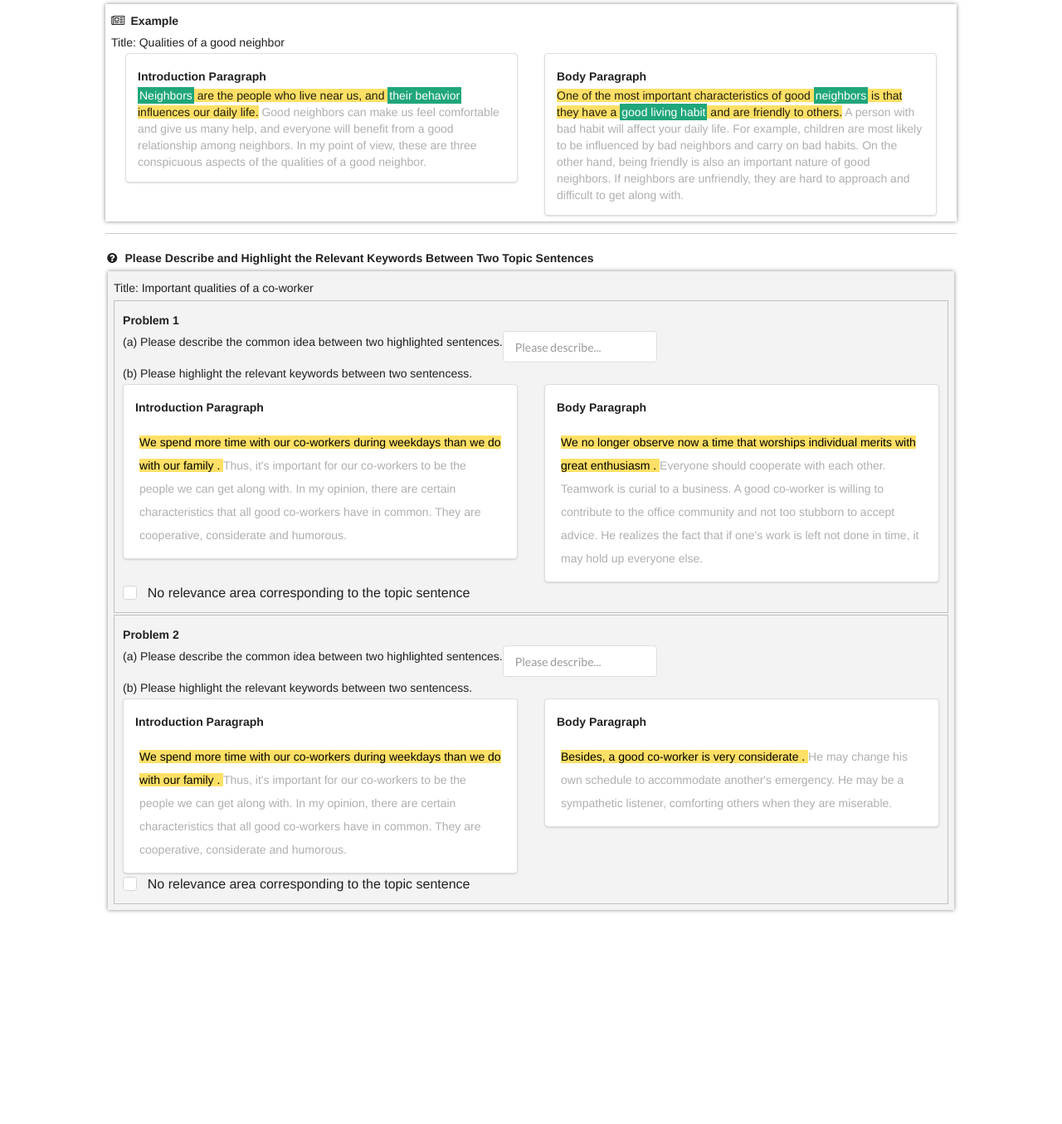
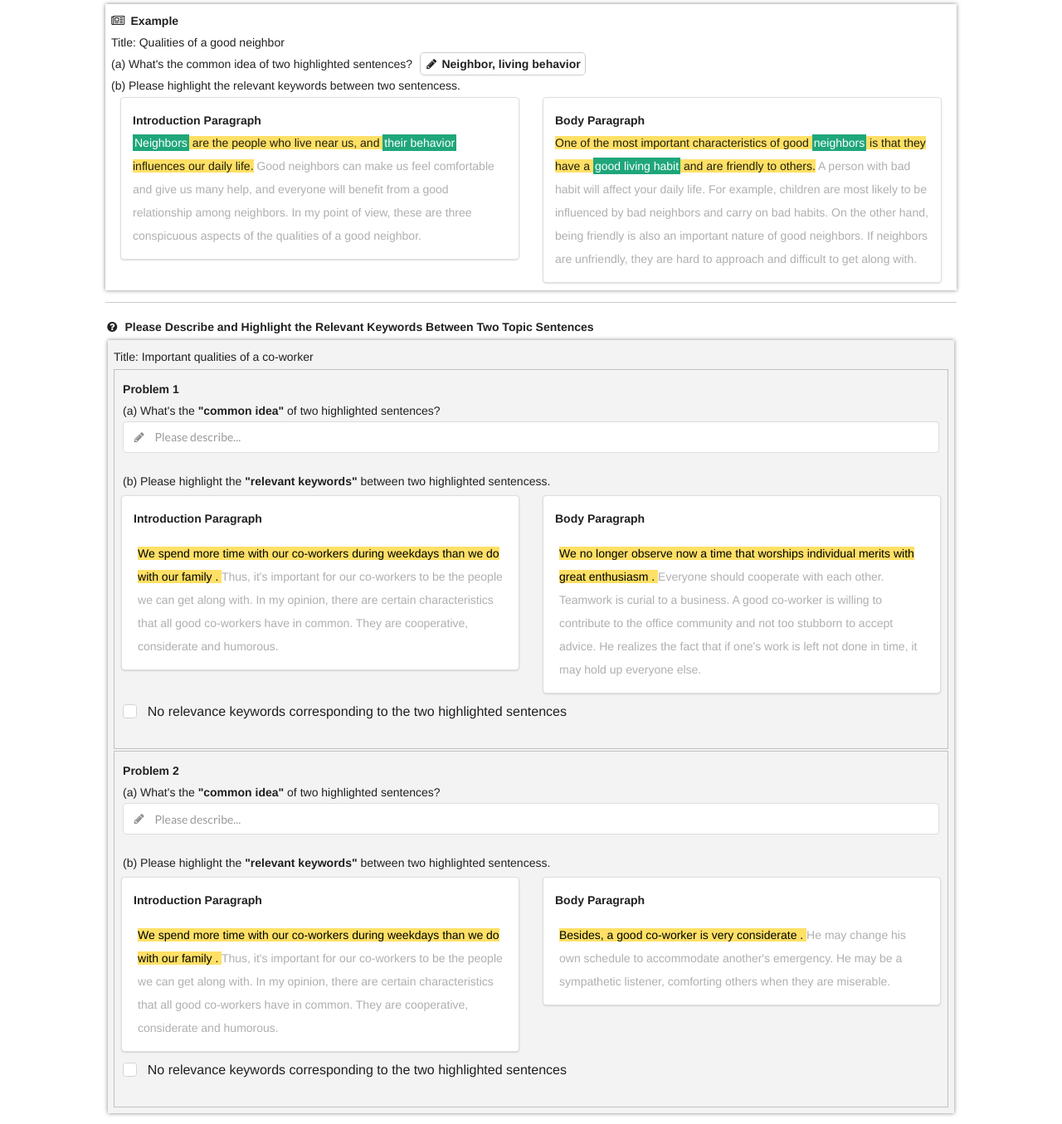
Before and after one commit to janetyc/writingfeedback, a Flask app: page /link in a window 1280 px wide. Shown: the part 96-1451 px from the top of the page at 83% size. Before the commit the page ends 1196 px from the top, so only its background shows below. Run offline with Flask 2, Linux system fonts and the light colour scheme; parts of the project's set-up code (start-up, migrations or seed data) failed here and were passed over; some libraries are stand-ins or nearby versions.

Commit message:
fix style issue

```diff
--- a/crowdtask/static/css/main.css
+++ b/crowdtask/static/css/main.css
@@ -65,6 +65,7 @@ body {
     width: 90%;
     margin: 0 5%;
 }
+
 
 /* ===================
     ALL: Green Theme
@@ -351,7 +352,7 @@ nav ul{
     padding: 7px;
     margin: 3px;
 }
-.content{
+.content {
     padding: 7px;
     display:block;
     width: auto;
@@ -361,6 +362,7 @@ nav ul{
     border-radius: 4px;
     -webkit-box-shadow: inset 0 1px 1px rgba(0, 0, 0, 0.05);
     box-shadow: inset 0 1px 1px rgba(0, 0, 0, 0.05);
+    margin: 5px;
 }
 
 .block-title{
@@ -401,18 +403,38 @@ nav ul{
 */
 .problem-title{ font-weight: bold; }
 .paragraph-title { font-weight: bold; }
-.content-area{ margin: 0 17px; }
+
+.content-area {
+    display:block;
+    width: auto;
+    height: auto;
+    padding: 10px;
+    margin: 3px;
+}
+.content-area p{
+    line-height: 2em;
+}
 .gray-text{ color: #afafaf; }
 .problem-block{
     border: #c1c1c1 solid 1px;
     padding: 1%;
     margin-top: 2px;
+
 }
 .common-idea{
     overflow: hidden;
 }
-.item{
-/*    border: #ff0000 solid 1px;*/
+/*.item{  border: #ff0000 solid 1px; }*/
+.problem-block .item{
+    /*border: #ff0000 solid 1px;*/
+    margin-bottom: 1.5em;
+}
+.problem-block .item div{
+    margin-top: 0px;
+}
+.grid > .column{
+    padding: 0.3em 1em !important;
+    margin: 0  !important;
 }
 /* ==========================================================================
    Media Queries
--- a/crowdtask/templates/link_task.html
+++ b/crowdtask/templates/link_task.html
@@ -2,16 +2,19 @@
 {% block content %}
 <header>Task: Linking Ideas between Two Topic Sentences</header>
 <section>
-
     <div class="example-area">
         <div><i class="newspaper icon"></i><span class="block-title">Example</span></div>
         <div>Title: Qualities of a good neighbor</div>
+        <div class="item">
+                <div>(a) What's the common idea of two highlighted sentences? <span class="word-box"><i class="write icon"></i>Neighbor, living behavior</span></div>
+                <div>(b) Please highlight the relevant keywords between two sentencess.</div>
+            </div>
         <div class="content-area">
-            <div class="ui two column grid">
+            <div class="item ui grid two column">
                 <div class="column">
                     <div class="ui segment">
                         <span class="paragraph-title">Introduction Paragraph</span>
-                        <p><span class="highlight"><span class="relevance">Neighbors</span> are the people who live near us, and <span class="relevance">their behavior</span> influences our daily life.</span> <span class="gray-text">Good neighbors can make us feel comfortable and give us many help, and everyone will benefit from a good relationship among neighbors. In my point of view, these are three conspicuous aspects of the qualities of a good neighbor.<span></p>
+                        <p><span class="highlight"><span class="relevance">Neighbors</span> are the people who live near us, and <span class="relevance">their behavior</span> influences our daily life.</span> <span class="gray-text">Good neighbors can make us feel comfortable and give us many help, and everyone will benefit from a good relationship among neighbors. In my point of view, these are three conspicuous aspects of the qualities of a good neighbor.</span></p>
                     </div>
                 </div>
                 <div class="column">
@@ -33,13 +36,14 @@
                 <div id="problem-{{topic_paragraph_idx+1}}" class="problem-block">
                     <span class="problem-title">Problem {{topic_paragraph_idx+1}}</span>
                     <div class="common-idea item">
-                        <div class="ui input">
-                            <div>(a) Please describe the common idea between two highlighted sentences.</div>
-                            <input type="text" placeholder="Please describe...">
+                        <div>(a) What's the <b>"common idea"</b> of two highlighted sentences?</div>
+                        <div class="ui fluid input left icon">
+                            <i class="write icon"></i>
+                            <input class="input-box" type="text" placeholder="Please describe...">
                         </div>
                     </div>
                     <div class="link-idea item">
-                        <span>(b) Please highlight the relevant keywords between two sentencess.</span>
+                        <div>(b) Please highlight the <b>"relevant keywords"</b> between two highlighted sentencess.</div>
                         <div class="ui two column grid">
                             <div class="column">
                                 <div class="ui segment intro-paragraph">
@@ -91,7 +95,7 @@
                     <div class="check-empty item">
                         <div class="ui checkbox" id="checkEmpty-{{topic_paragraph_idx+1}}">
                             <input type="checkbox" name="example">
-                            <label>No relevance area corresponding to the topic sentence</label>
+                            <label>No relevance keywords corresponding to the two highlighted sentences</label>
                         </div>
                     </div>
                 </div>
--- a/crowdtask/views.py
+++ b/crowdtask/views.py
@@ -23,7 +23,6 @@ def topic_task():
     worker_id = request.args.get('workerId', u'tester')
     paragraph_idx = request.args.get('paragraph_idx')
     preview_flag = request.args.get('preview_flag')
-
 
     if request.args.has_key('article_id'):
         article_id = request.args.get('article_id')
```
